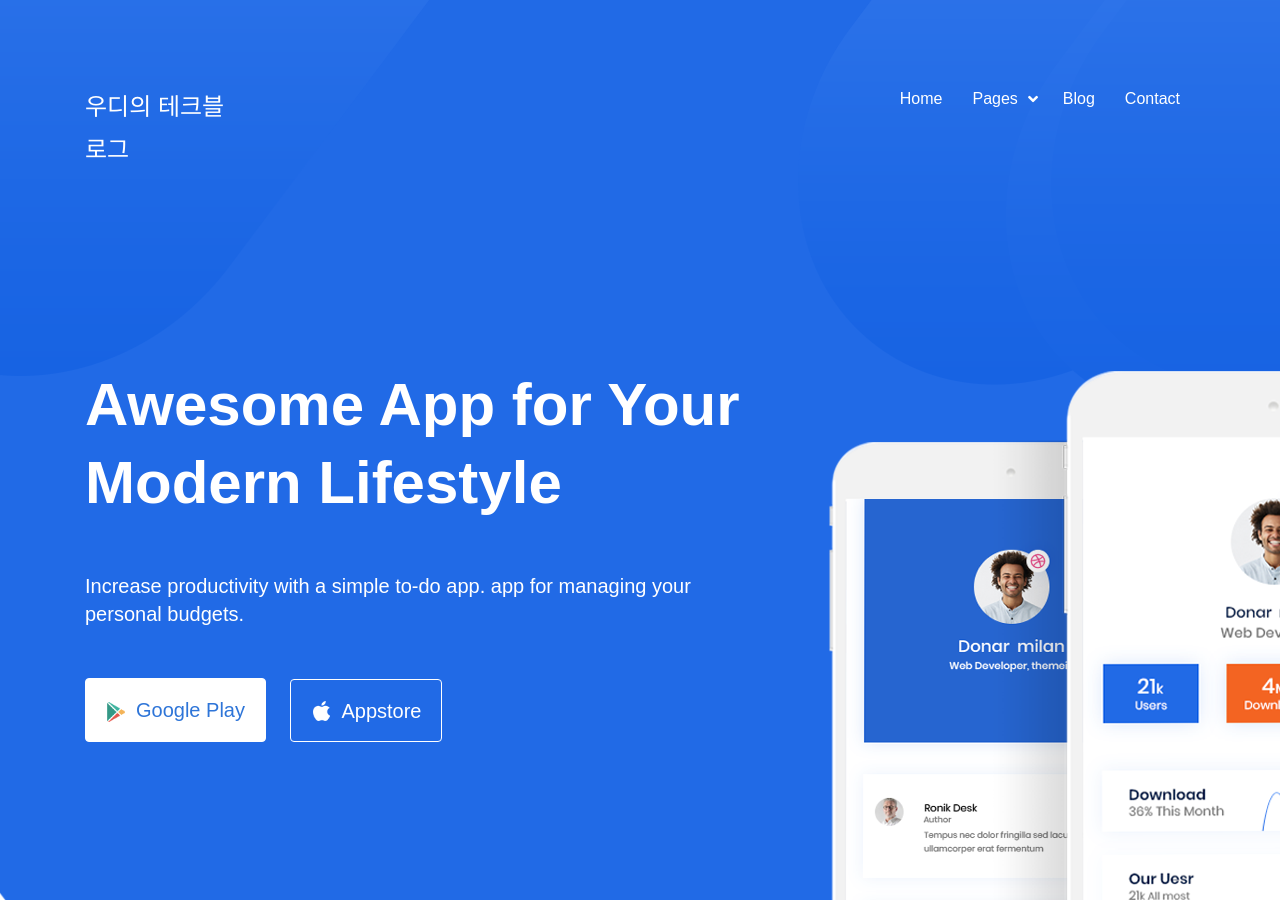
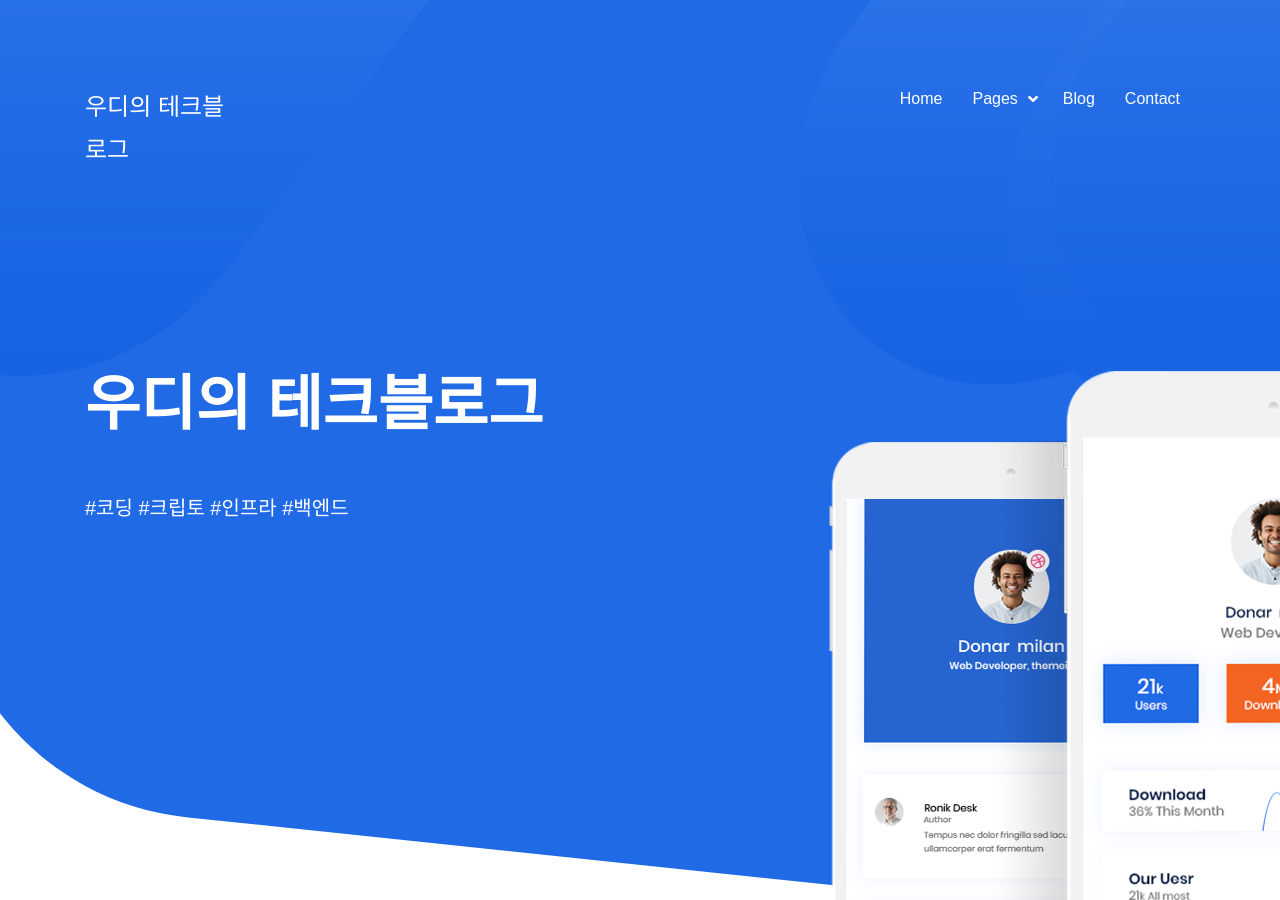
Before and after one commit to yuuisang/yuuisang.github.io, a Jekyll site: the page built from index.html, in a window 1280 px wide and 900 px high. Built offline with Jekyll 4.4.1, drawn with Linux system fonts in a browser that asks for light colours; some web fonts are replaced.

Commit message:
theme set

```diff
--- a/_includes/header.html
+++ b/_includes/header.html
@@ -15,14 +15,13 @@
         <div class="row">
             <div class="col-md-8">
             <div class="banner-content">
-                <h1 class="big-font1 white-text m-b-50">Awesome App for Your Modern Lifestyle</h1>
-                <h5 class="white-text m-b-50">Increase productivity with a simple to-do app. app for
-                    managing your personal budgets.
+                <h1 class="big-font1 white-text m-b-50">우디의 테크블로그</h1>
+                <h5 class="white-text m-b-50">#코딩 #크립토 #인프라 #백엔드
                 </h5>
-                <ul class="banner-ads-btn m-0 list-inline">
+                <!-- <ul class="banner-ads-btn m-0 list-inline">
                     <li class="list-inline-item"><a href="#" class="ads-btn1 btn btn-primary"><img src="{{site.baseurl}}/assets/images/google-play.png" alt="ads image" /><span>Google Play</span></a></li>
                     <li class="list-inline-item"><a href="#" class="ads-btn2 btn btn-primary"><img src="{{site.baseurl}}/assets/images/appstore.png" alt="ads image" /><span>Appstore</span></a></li>
-                </ul>
+                </ul> -->
             </div>
             </div>
             <div class="col-md-4">
```
